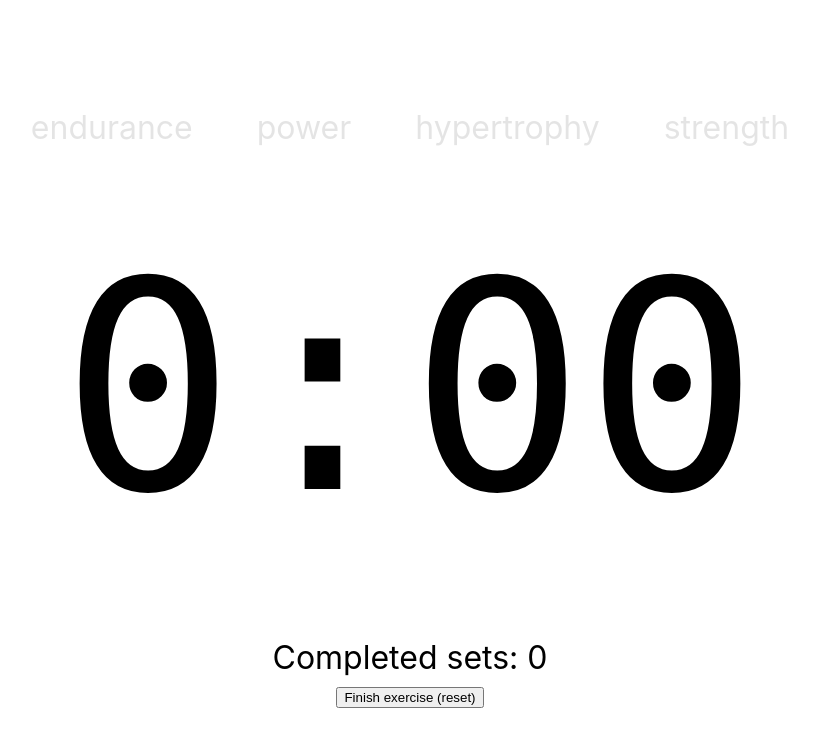
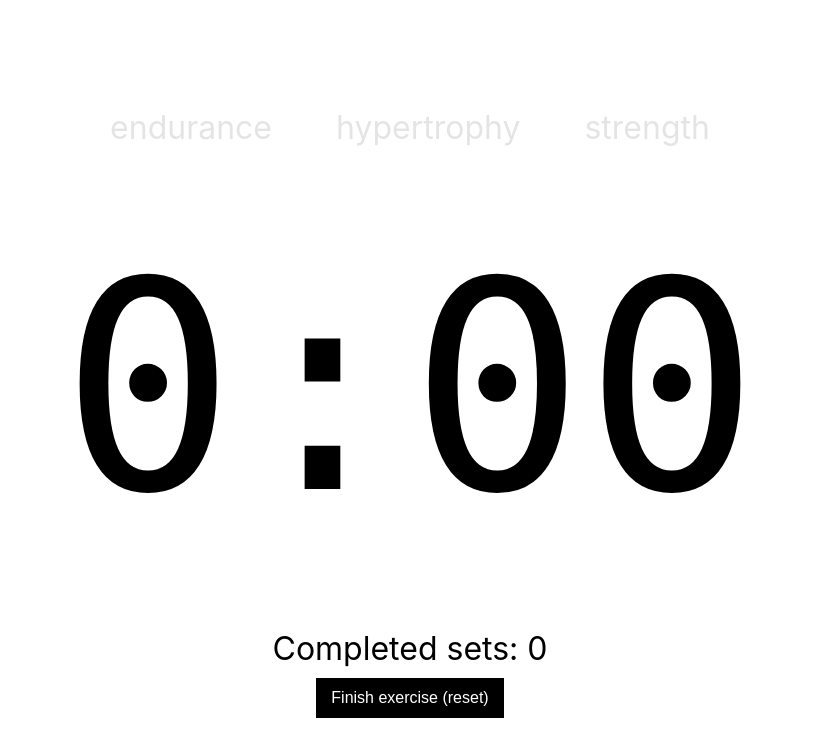
Before and after one commit to wwqrd/gymthing, a React (Create React App) app: page /#/exercise in a window 1280 px wide. Shown: the top 756 px of the page, without its empty margins (230-1048 px from the left). Built offline with nearby package versions, Linux system fonts and the light colour scheme; a web font is replaced by a local one.

Commit message:
Misc fixes

```diff
--- a/src/clock.js
+++ b/src/clock.js
@@ -35,8 +35,10 @@ class Clock {
   };
 
   start = () => {
+    window.cancelAnimationFrame(this.requestId);
+
     if (this.active) {
-      this.callbacks.onReset();
+      this.reset();
     }
 
     this.active = true;
@@ -47,24 +49,30 @@ class Clock {
     });
 
     this.update();
-    this.callbacks.onStart();
+    this.callbacks.onStart(this.clock.time);
   }
 
   stop = () => {
+    window.cancelAnimationFrame(this.requestId);
     this.active = false;
+
+    this.callbacks.onStop(this.clock.time);
+  };
+
+  reset = () => {
     window.cancelAnimationFrame(this.requestId);
+    this.callbacks.onReset(this.clock.time);
 
     this.setClock({
-      start: null,
+      start: new Date(),
       time: Duration.fromMillis(0),
     });
-
-    this.callbacks.onStop();
   };
 
   tick = () => {
     const now = new Date();
-    const time = Duration.fromMillis(now - this.clock.start);
+    const d = now - this.clock.start
+    const time = Duration.fromMillis(d);
 
     this.callbacks.onTick(time);
 
--- a/src/components/Exercise/Exercise.css
+++ b/src/components/Exercise/Exercise.css
@@ -31,10 +31,15 @@
   font-size: 2rem;
   margin: 0 2rem;
   opacity: 0.1;
-  transition: opacity 500ms ease;
+  transition: opacity 500ms ease, color 500ms ease;
 }
 
 .Exercise__phase--active {
+  opacity: 1;
+  color: white;
+}
+
+.Exercise__phase--complete {
   opacity: 1;
 }
 
@@ -51,6 +56,16 @@
   font-size: 2rem;
 }
 
+.Exercise__finish {
+  border: 0;
+  background: black;
+  color: white;
+  padding: 0 15px;
+  height: 40px;
+  font-size: 16px;
+  line-height: 40px;
+}
+
 .Exercise__sets {
   margin: 0 0 10px;
 }
@@ -59,11 +74,12 @@
   opacity: 0.5;
 }
 
-.Exercise--phase-hypertrophy {
+.Exercise--phase-endurance {
+  background-color: #57a773;
 }
 
-.Exercise--phase-endurance {
-  background-color: #57a773;
+.Exercise--phase-hypertrophy {
+  background-color: #ee6352;
 }
 
 .Exercise--phase-power {
--- a/src/components/Exercise/Exercise.js
+++ b/src/components/Exercise/Exercise.js
@@ -6,21 +6,37 @@ import clock from '../../clock';
 import Timer from '../Timer';
 import './Exercise.css';
 
+// name, min, max
 const PHASES = [
-  'endurance',
-  'power',
-  'hypertrophy',
-  'strength',
+  ['endurance', 0, 1],
+  ['hypertrophy', 1, 3],
+  ['strength', 3, 5],
 ];
 
-const getPhases = (time) => {
-  let phases = [];
-  if (time < 1) { phases.push('endurance'); }
-  if (time > 1 && time < 2) { phases.push('power'); }
-  if (time < 2) { phases.push('hypertrophy'); }
-  if (time > 2 && time < 5) { phases.push('strength'); }
-  return phases;
-}
+const getPhases = time =>
+  PHASES.reduce(
+    (acc, [name, min, max]) => {
+      if (time >= min && time < max) {
+        acc.active.push(name);
+      }
+      if (time >= max) {
+        acc.complete.push(name);
+      }
+
+      return acc;
+    },
+    { active: [], complete: [] },
+  );
+
+const initialState = {
+  completedSets: 0,
+  active: false,
+  time: null,
+  phases: {
+    active: [],
+    complete: [],
+  },
+};
 
 class Exercise extends PureComponent {
   static defaultProps = {
@@ -35,72 +51,109 @@ class Exercise extends PureComponent {
     this.clock = clock({
       onTick: this.handleTimerTick,
       onReset: this.handleTimerReset,
+      onStart: this.handleTimerStart,
+      onStop: this.handleTimerStop,
     });
 
     this.state = {
-      completedSets: 0,
-      active: false,
+      ...initialState,
       time: this.clock.time,
-      phases: [],
     };
   }
 
   get isOverResting() {
-    return this.state.active && this.state.phases.length === 0;
+    return this.state.active && this.state.phases.complete.length === PHASES.length;
   };
 
-  handleClick = () => {
-    if (this.state.active) {
-      this.clock.stop();
-
-      this.setState({
-        completedSets: this.state.completedSets + 1,
-        active: false,
-        time: this.clock.time,
-        phases: [],
-      });
-
-      return;
-    }
-
+  start() {
     this.setState({
       active: true,
-      phases: getPhases(0),
+      phases: {
+        active: [],
+        complete: [],
+      },
     });
 
     this.clock.start();
   }
 
+  stop() {
+    this.clock.stop();
+    this.clock.reset();
+
+    this.setState({
+      ...initialState,
+      completedSets: this.state.completedSets + 1,
+      time: this.clock.time,
+    });
+  }
+
+  toggle() {
+    if (this.state.active) {
+      this.stop();
+
+      return;
+    }
+
+    this.start();
+  }
+
+  finishExercise() {
+    this.clock.stop();
+    this.clock.reset();
+
+    this.setState({
+      ...initialState,
+      completedSets: 0,
+      time: this.clock.time,
+    });
+  }
+
+  updateTime = (time) => {
+    const minutes = time.as('minutes');
+    const phases = getPhases(minutes);
+
+    this.setState({
+      time,
+      phases,
+    });
+  }
+
+  handleClick = () => {
+    this.toggle();
+  }
+
   handleFinishExercise = (e) => {
     e.stopPropagation();
 
-    this.setState({
-      completedSets: 0,
-      active: false,
-      phases: [],
-    });
+    this.finishExercise();
+  }
 
-    this.clock.stop();
+  handleTimerStart = (time) => {
+    this.updateTime(time);
+  }
+
+  handleTimerStop = (time) => {
+    this.updateTime(time);
   }
 
   handleTimerTick = (time) => {
-    this.setState({
-      time: time,
-      phases: getPhases(time.as('minutes'))
-    });
+    this.updateTime(time);
   }
 
-  handleTimerReset = () => {
-    // this.setState({
-    //   completedSets: this.state.completedSets + 1,
-    //   phases: getPhases(0)
-    // });
+  handleTimerReset = (time) => {
+    this.updateTime(time);
   }
 
-  renderPhase = (phase) => {
+  renderPhase = ([phase]) => {
+    const { active, complete } = this.state.phases;
+
     const phaseClasses = cx(
       'Exercise__phase',
-      { 'Exercise__phase--active': this.state.phases.includes(phase) },
+      {
+        'Exercise__phase--active': active.includes(phase),
+        'Exercise__phase--complete': complete.includes(phase),
+      },
     );
 
     return <div className={phaseClasses}>{phase}</div>;
@@ -109,8 +162,11 @@ class Exercise extends PureComponent {
   render() {
     const exerciseClasses = cx(
       'Exercise',
-      this.state.phases.map(phase => `Exercise--phase-${phase}`),
-      { 'Exercise--over-resting': this.isOverResting },
+      this.state.phases.active.map(phase => `Exercise--phase-${phase}`),
+      {
+        'Exercise--active': this.state.active,
+        'Exercise--over-resting': this.isOverResting,
+      },
     );
 
     return (
@@ -128,7 +184,11 @@ class Exercise extends PureComponent {
         </div>
         <div className="Exercise__progress">
           <div className="Exercise__sets">Completed sets: {this.state.completedSets}</div>
-          <button type="button" onClick={this.handleFinishExercise}>Finish exercise (reset)</button>
+          <button
+            type="button"
+            className="Exercise__finish"
+            onClick={this.handleFinishExercise}
+          >Finish exercise (reset)</button>
         </div>
       </div>
     );
```
